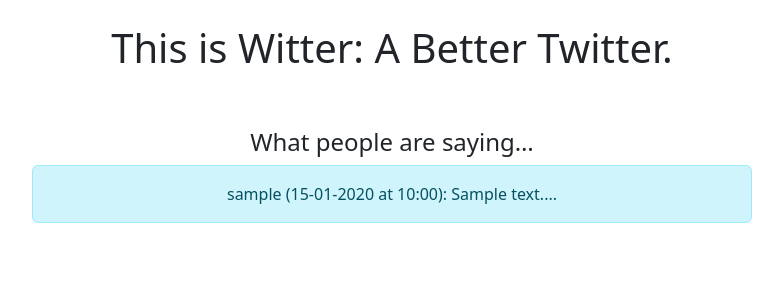
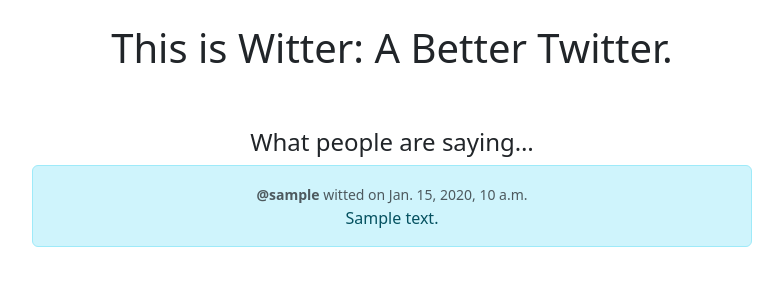
Before and after one commit to chriseborowski/witter, a Django app: page / in a window 1280 px wide. Shown: the part 56-356 px from the top of the page, without its empty margins (62-845 px from the left). Run offline with Django 5.2, Linux system fonts and the light colour scheme; tables that the repository leaves empty hold one stand-in row (values such as "Sample post").

Commit message:
Change the display of witts on the homepage to user and date followed by the witt message in the next line

```diff
--- a/social/witter/templates/home.html
+++ b/social/witter/templates/home.html
@@ -13,7 +13,10 @@
 {% for witt in witts %}
 
   <div class="alert alert-info" role="alert">
-    {{ witt }}
+    <small class="text-muted">
+      <b>@{{ witt.user.username }}</b> witted on {{ witt.created_at}} <br>
+    </small>
+    {{ witt.body }}
   </div>
 
 {% endfor %}
```
